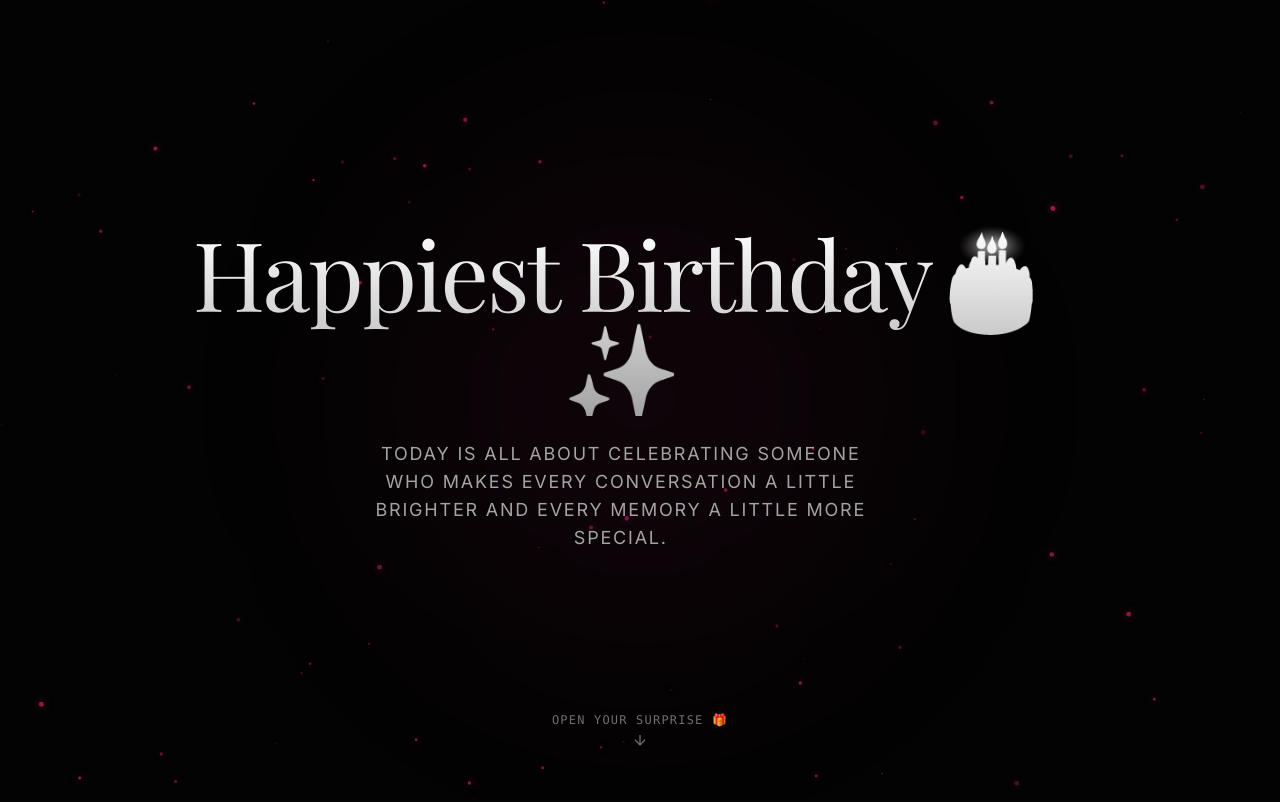
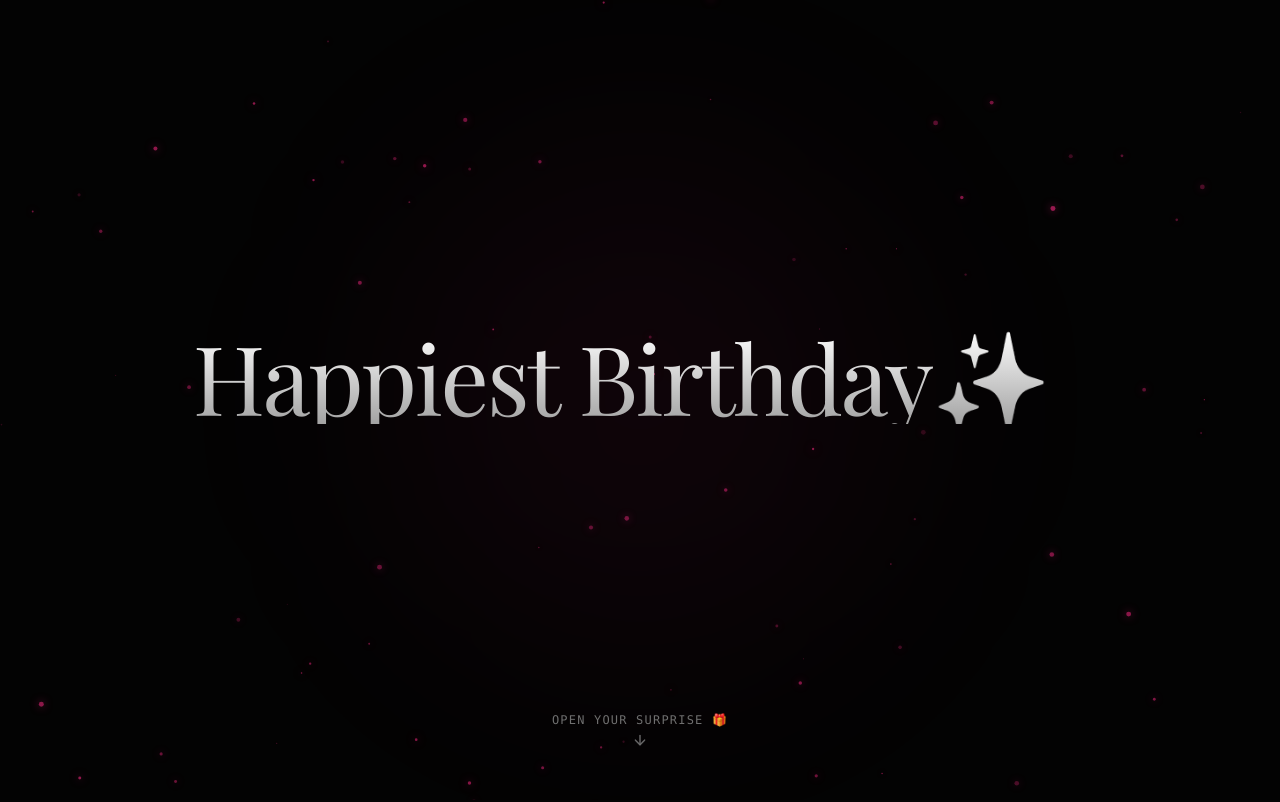
Before and after one commit to heet2-9/birthday-website, a Next.js app in the folder romantic-experience/: page / in a window 1280 px wide. Shown: the top 802 px of the page. Built offline with nearby package versions, Linux system fonts and the light colour scheme; a web font is replaced by a local one.

Commit message:
Changes in hero screen 2

```diff
--- a/romantic-experience/components/Hero.tsx
+++ b/romantic-experience/components/Hero.tsx
@@ -26,7 +26,7 @@ export default function Hero() {
           transition={{ duration: 1.2, ease: [0.16, 1, 0.3, 1] }}
           className="font-serif text-5xl md:text-8xl tracking-tight leading-none bg-gradient-to-b from-white to-neutral-400 bg-clip-text text-transparent"
         >
-         Happiest Birthday🎂✨
+         Happiest Birthday✨
         </motion.h1>
 
         <motion.p
@@ -35,7 +35,7 @@ export default function Hero() {
           transition={{ delay: 0.5, duration: 1 }}
           className="font-sans text-neutral-400 text-sm md:text-lg tracking-widest max-w-lg mx-auto uppercase"
         >
-          Today is all about celebrating someone who makes every conversation a little brighter and every memory a little more special.
+
         </motion.p>
       </motion.div>
 
```
